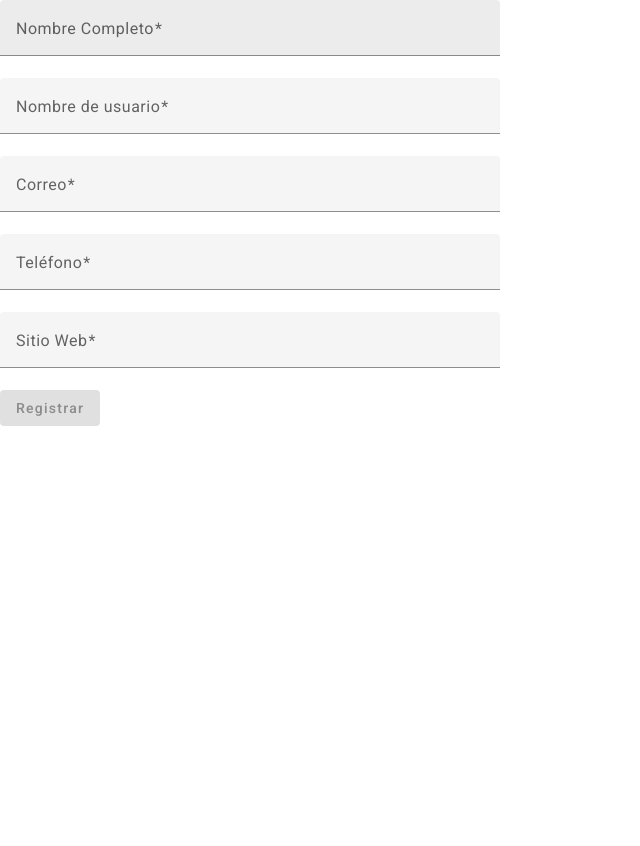
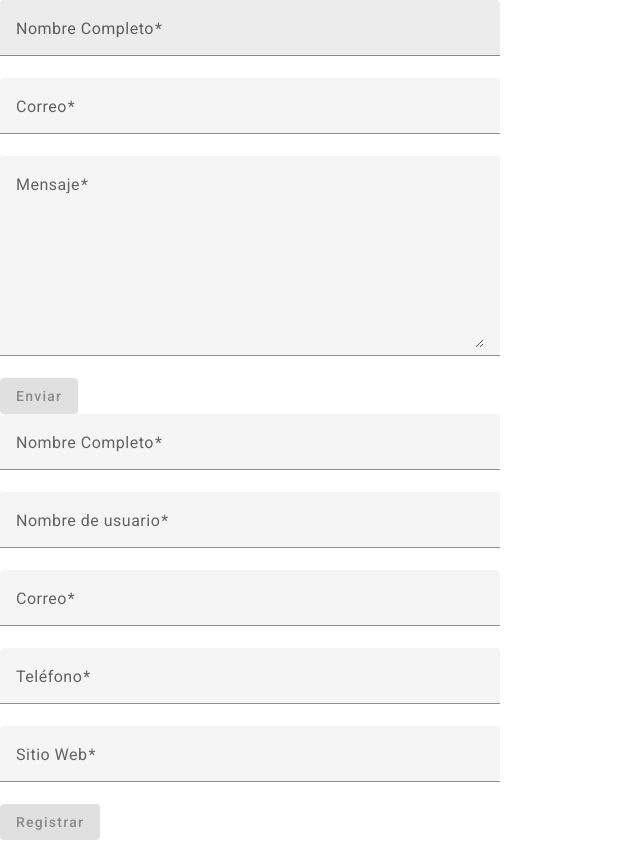
Before and after one commit to rodcar/angular-usuarios, an Angular app: page / in a window 1280 px wide. Shown: the whole page, without its empty margins (0-640 px from the left). Before the commit the page ends 800 px from the top, so only its background shows below. Built offline with nearby package versions, Linux system fonts and the light colour scheme.

Commit message:
add formulario-contacto

```diff
--- a/src/app/app.component.html
+++ b/src/app/app.component.html
@@ -1 +1,2 @@
+<app-formulario-contacto></app-formulario-contacto>
 <app-formulario-registro-usuario></app-formulario-registro-usuario>
--- a/src/app/app.module.ts
+++ b/src/app/app.module.ts
@@ -9,11 +9,13 @@ import { BrowserAnimationsModule } from '@angular/platform-browser/animations';
 
 import {MatInputModule} from '@angular/material/input';
 import {MatButtonModule} from '@angular/material/button';
+import { FormularioContactoComponent } from './formulario-contacto/formulario-contacto.component';
 
 @NgModule({
   declarations: [
     AppComponent,
-    FormularioRegistroUsuarioComponent
+    FormularioRegistroUsuarioComponent,
+    FormularioContactoComponent
   ],
   imports: [
     BrowserModule,
--- /dev/null
+++ b/src/app/formulario-contacto/formulario-contacto.component.css
@@ -0,0 +1,9 @@
+.example-form {
+    min-width: 150px;
+    max-width: 500px;
+    width: 100%;
+  }
+
+  .example-full-width {
+    width: 100%;
+  }
--- /dev/null
+++ b/src/app/formulario-contacto/formulario-contacto.component.html
@@ -0,0 +1,27 @@
+<form [formGroup]="contactoForm" (ngSubmit)="onSubmit()" class="example-form">
+    <mat-form-field class="example-full-width">
+        <mat-label>Nombre Completo</mat-label>
+        <input type="text" matInput formControlName="name" placeholder="Ingrese su nombre completo" />
+        <mat-error *ngIf="contactoForm.controls.name.hasError('required')">
+            El nombre completo es <strong>obligatorio</strong>
+        </mat-error>
+    </mat-form-field>
+    <mat-form-field class="example-full-width">
+        <mat-label>Correo</mat-label>
+        <input type="email" matInput formControlName="email" placeholder="Ingrese su correo" />
+        <mat-error *ngIf="contactoForm.controls.email.hasError('required')">
+            El correo es <strong>obligatorio</strong>
+        </mat-error>
+    </mat-form-field>
+
+    <mat-form-field class="example-full-width">
+        <mat-label>Mensaje</mat-label>
+        <textarea matInput formControlName="mensaje" placeholder="Ingrese su mensaje" rows="7"></textarea>
+        <mat-error *ngIf="contactoForm.controls.mensaje.hasError('required')">
+            El mensaje es <strong>obligatorio</strong>
+        </mat-error>
+    </mat-form-field>
+    <button mat-raised-button color="primary" type="submit" [disabled]="contactoForm.invalid">
+        Enviar
+    </button>
+</form>
--- /dev/null
+++ b/src/app/formulario-contacto/formulario-contacto.component.ts
@@ -0,0 +1,21 @@
+import { Component } from '@angular/core';
+import { FormBuilder, Validators } from '@angular/forms';
+
+@Component({
+  selector: 'app-formulario-contacto',
+  templateUrl: './formulario-contacto.component.html',
+  styleUrls: ['./formulario-contacto.component.css']
+})
+export class FormularioContactoComponent {
+  contactoForm = this.fb.group({
+    name: ['', Validators.required],
+    email: ['', [Validators.required, Validators.email]],
+    mensaje: ['', [Validators.required, Validators.minLength(10), Validators.maxLength(250)]]
+  });
+
+  constructor(private fb: FormBuilder) { }
+
+  onSubmit() {
+    console.log(this.contactoForm.errors);
+  }
+}
```
Also changed, not shown: 1 other file (tests, documents, lock files or other folders).
